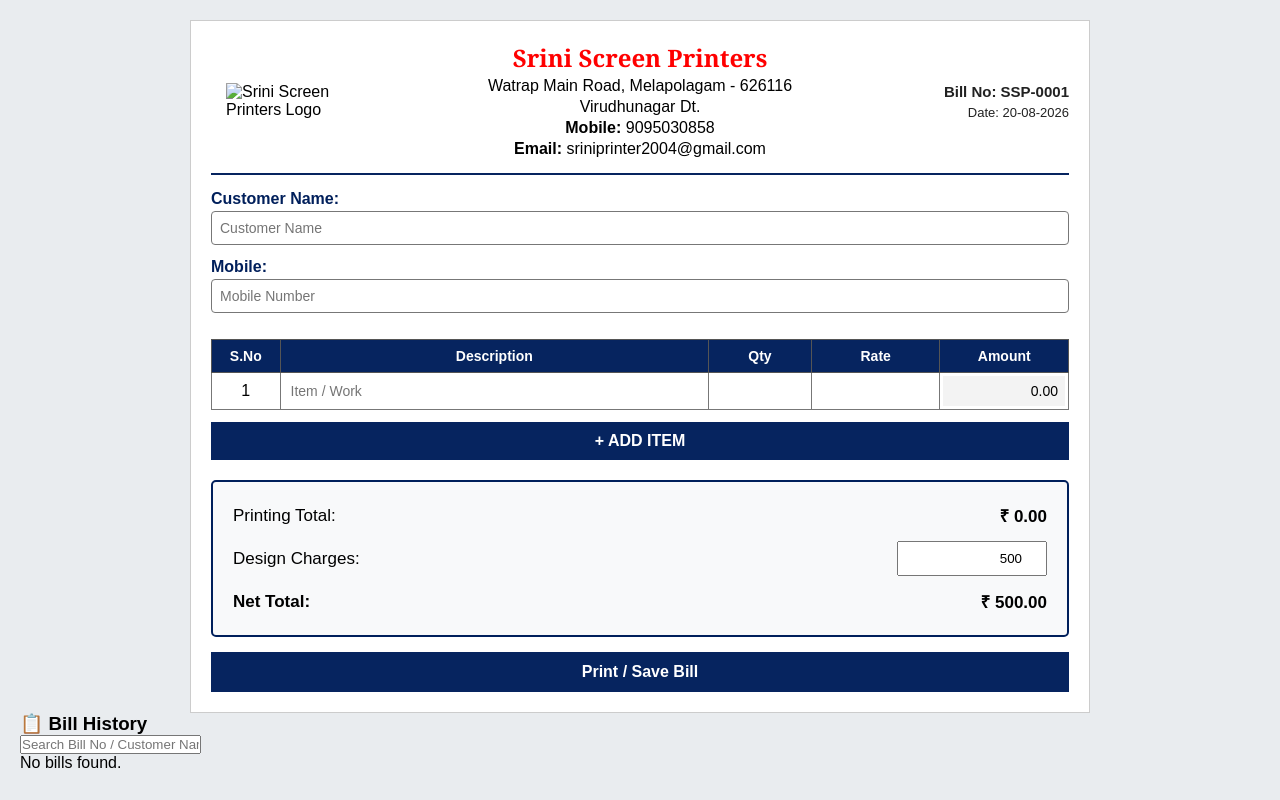
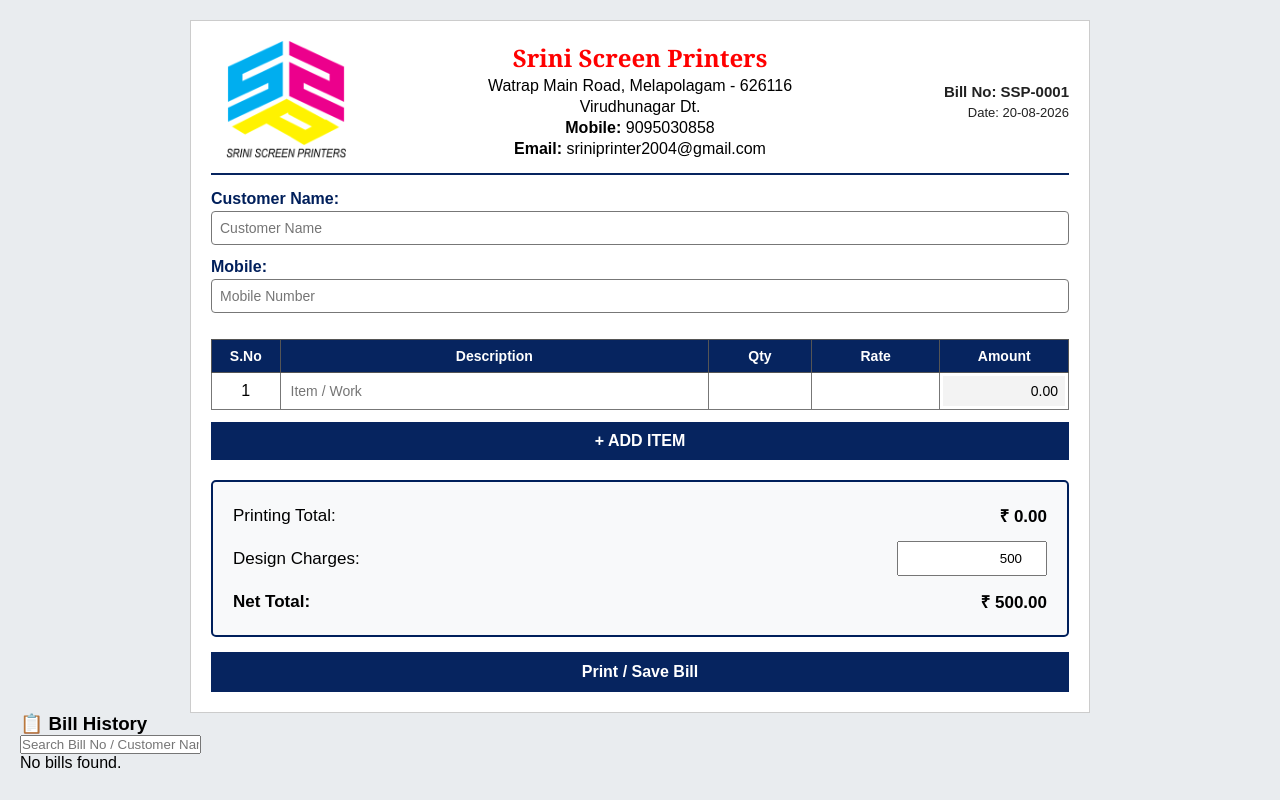
Before and after one commit to sriniprinters2004/ssp-billing, a plain HTML site: page index.html in a window 1280 px wide. Drawn offline with Linux system fonts and the light colour scheme.

```diff
--- a/index.html
+++ b/index.html
@@ -39,10 +39,10 @@
             <div class="logo-section">
 
                 <img
-                    src="assets/logo.png"
-                    alt="Srini Screen Printers Logo"
-                    class="company-logo"
-                >
+    src="logo.png"
+    alt="Srini Screen Printers Logo"
+    class="company-logo"
+>
 
             </div>
 
```
